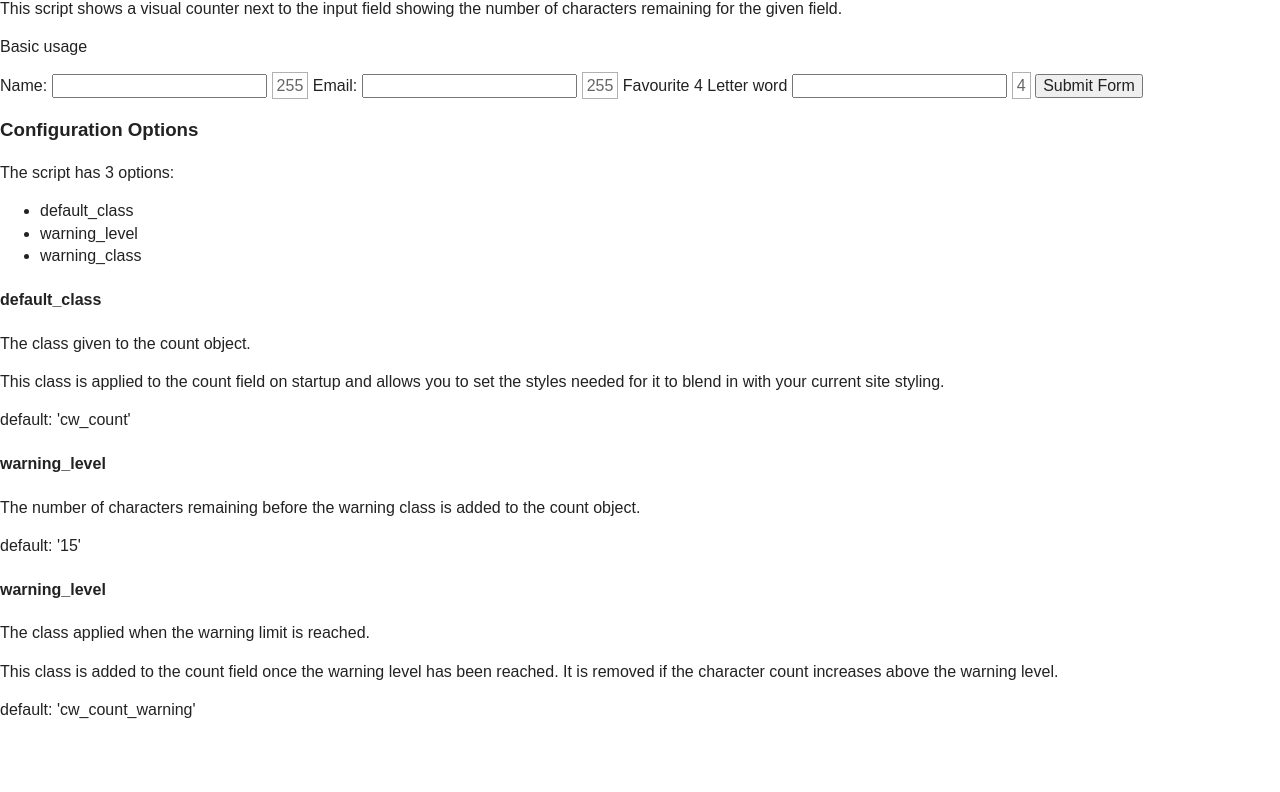
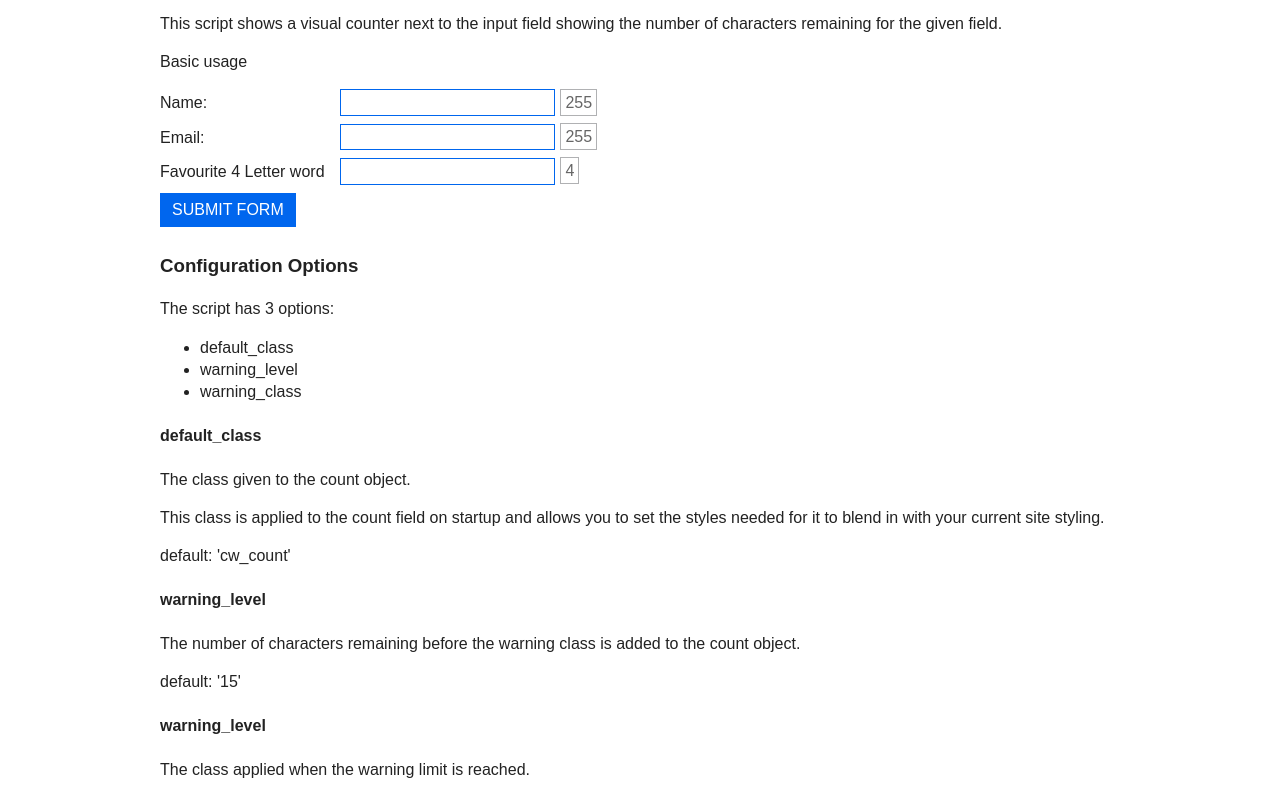
Before and after one commit to clivewalkden/cw-char-count, a plain HTML site: page index.html in a window 1280 px wide. Shown: the part 90-882 px from the top of the page. Before the commit the page ends 828 px from the top, so only its background shows below. Drawn offline with nearby package versions, Linux system fonts and the light colour scheme.

Commit message:
CSS styling update for the demo page.

```diff
--- a/index.html
+++ b/index.html
@@ -1,7 +1,6 @@
 <!DOCTYPE html>
 <head>
 <meta charset="UTF-8">
-<meta http-equiv="X-UA-Compatible" content="IE=edge,chrome=1">
 <title>CWCharCount</title>
 <meta name="description" content="">
 
@@ -12,25 +11,29 @@
 <body>
 <!--[if lt IE 7]><p class=chromeframe>Your browser is <em>ancient!</em> <a href="http://browsehappy.com/">Upgrade to a different browser</a> or <a href="http://www.google.com/chromeframe/?redirect=true">install Google Chrome Frame</a> to experience this site.</p><![endif]-->
 
+<div id="container">
     <header>
 
     </header>
 
-<div role="main">
+    <div role="main" id="content">
         <h1>CW CharCount v0.1</h1>
         <p>This script shows a visual counter next to the input field showing the number of characters remaining for the given field.</p>
         <p>Basic usage</p>
         <form action="#" method="post" id="example1">
             <label for="name">Name:</label>
             <input type="text" name="name" id="name" maxlength="255">
+            <br class="br">
 
             <label for="email">Email:</label>
             <input type="email" name="email" id="email" maxlength="255">
+            <br class="br">
 
             <label for="question">Favourite 4 Letter word</label>
             <input type="text" name="question" id="question" maxlength="4">
+            <br class="br">
 
-        <input type="submit" name="submit" id="submit" value="Submit Form">
+            <input type="submit" name="submit" id="submit" value="Submit Form" class="button radius">
         </form>
         <h3>Configuration Options</h3>
         <p>The script has 3 options:</p>
@@ -55,6 +58,7 @@
     <footer>
 
     </footer>
+</div>
 
 <script src="//ajax.googleapis.com/ajax/libs/jquery/1.7.1/jquery.min.js"></script>
 <script>window.jQuery || document.write('<script src="/js/jquery-1.7.1.min.js"><\/script>')</script>
--- a/main.css
+++ b/main.css
@@ -109,6 +109,18 @@ td { vertical-align: top; }
    Author: Clive Walkden
    ========================================================================== */
 
+#container  { width: 990px; margin: 0 auto; }
+
+#content    { padding: 15px; }
+
+form label  { float: left; width: 180px; line-height: 1.8em; }
+form input  { padding: 0.2em; margin-bottom: 0.5em; border: 1px solid #06e; }
+
+.br         { clear: both; }
+
+.button     { padding: 0.5em 0.75em; border: medium none; background: #06e; color: #fff; text-transform: uppercase; }
+
+.radius1    { -moz-border-radius: 6px; -ms-border-radius: 6px; -o-border-radius: 6px; -webkit-border-radius: 6px; border-radius: 6px; }
 
 
 /* ==|== media queries ======================================================
```
Also changed, not shown: 1 other file. Lines whose indentation alone changed are shown as unchanged.
